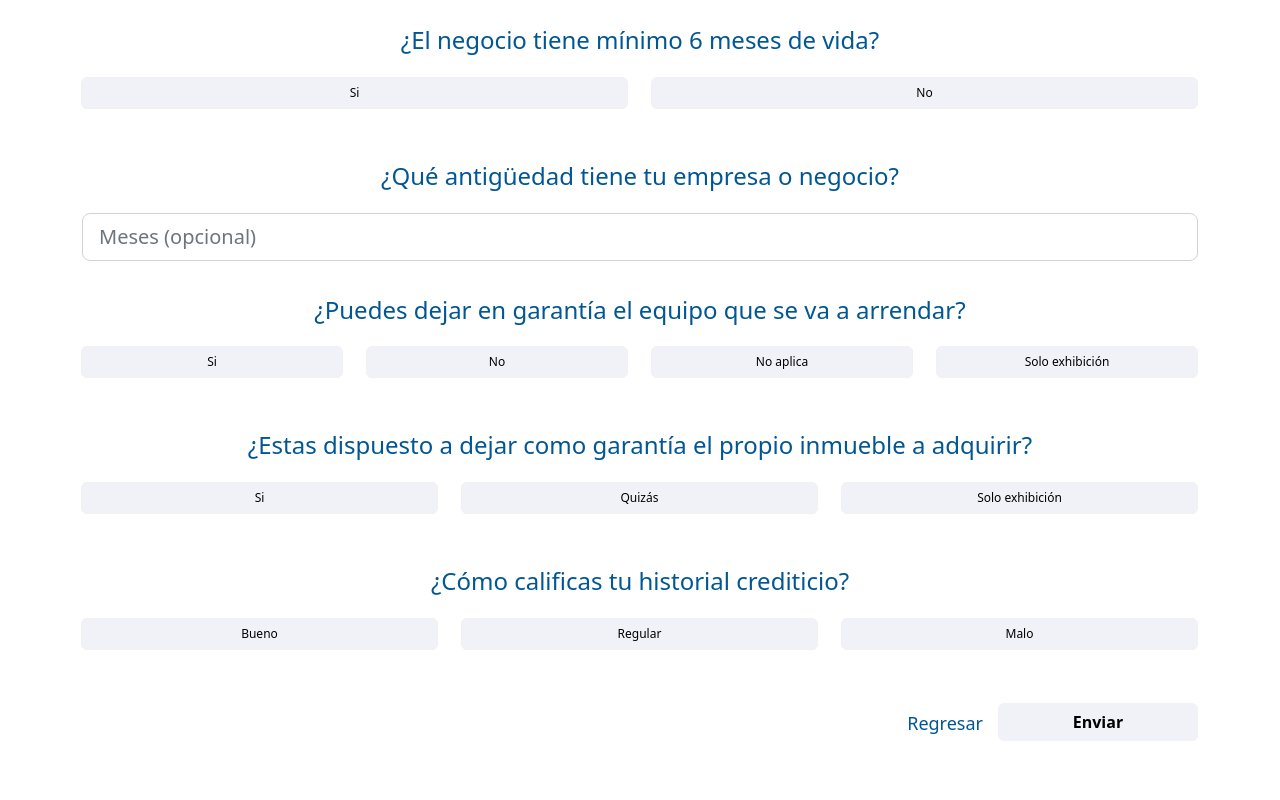
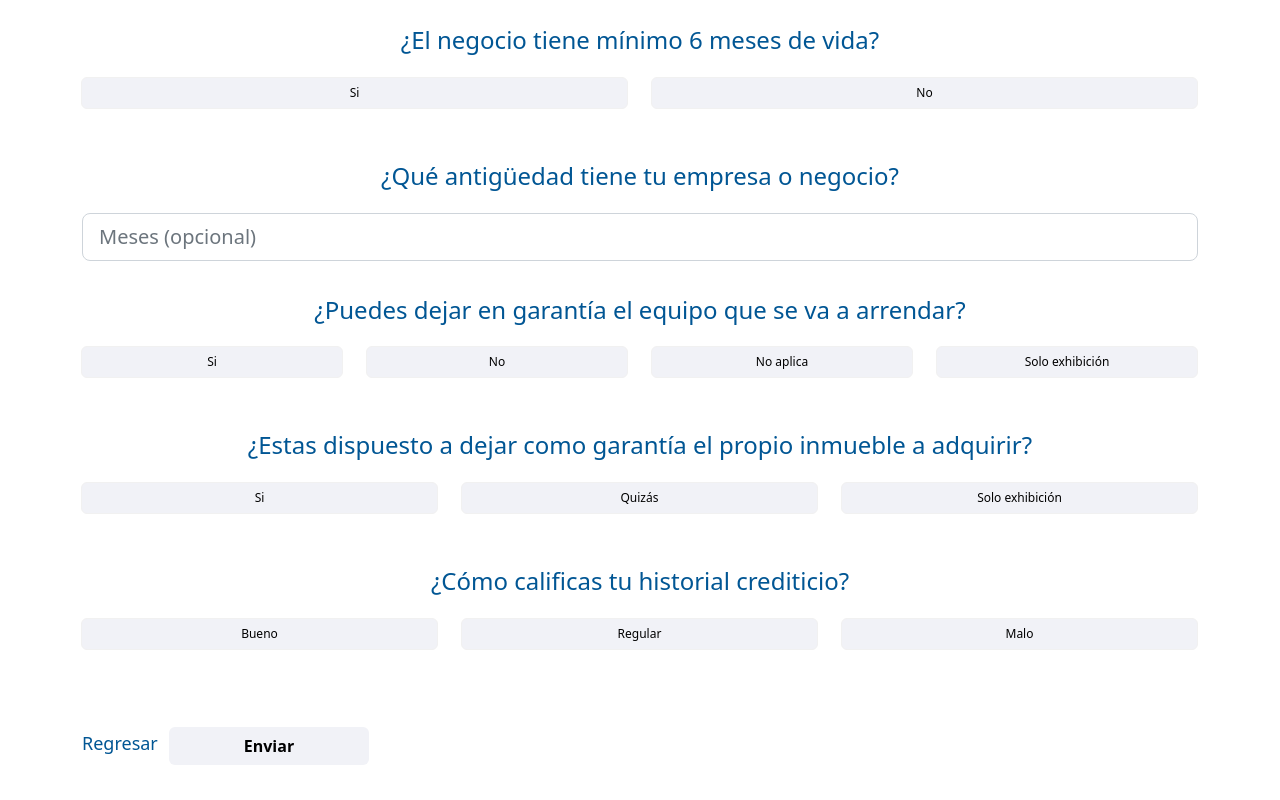
Before and after one commit to soc-giovani/perfilador-soc.github.io, a plain HTML site: page tipo-persona.html in a window 1280 px wide. Shown: the part 681-1481 px from the top of the page. Before the commit the page ends 1457 px from the top, so only its background shows below. Drawn offline with nearby package versions, Linux system fonts and the light colour scheme.

Commit message:
ajuste en personas

```diff
--- a/tipo-persona.html
+++ b/tipo-persona.html
@@ -382,9 +382,9 @@
                     </label>
                 </div>
             </div>
-        </div>
-        <div class="row">
-            <div class="d-grid gap-2 d-md-flex justify-content-md-end">
+        </div> <br>
+        <div class="row d-md-flex">
+            <div class="col-md-6 justify-content-md-end">
                 <a class="btn-regresar" href="index.html">Regresar</a>
                 <button class="btn-siguiente btn" type="button"><a class="btn-siguiente-texto" href="index.html">Enviar</a></button>
             </div>
```
